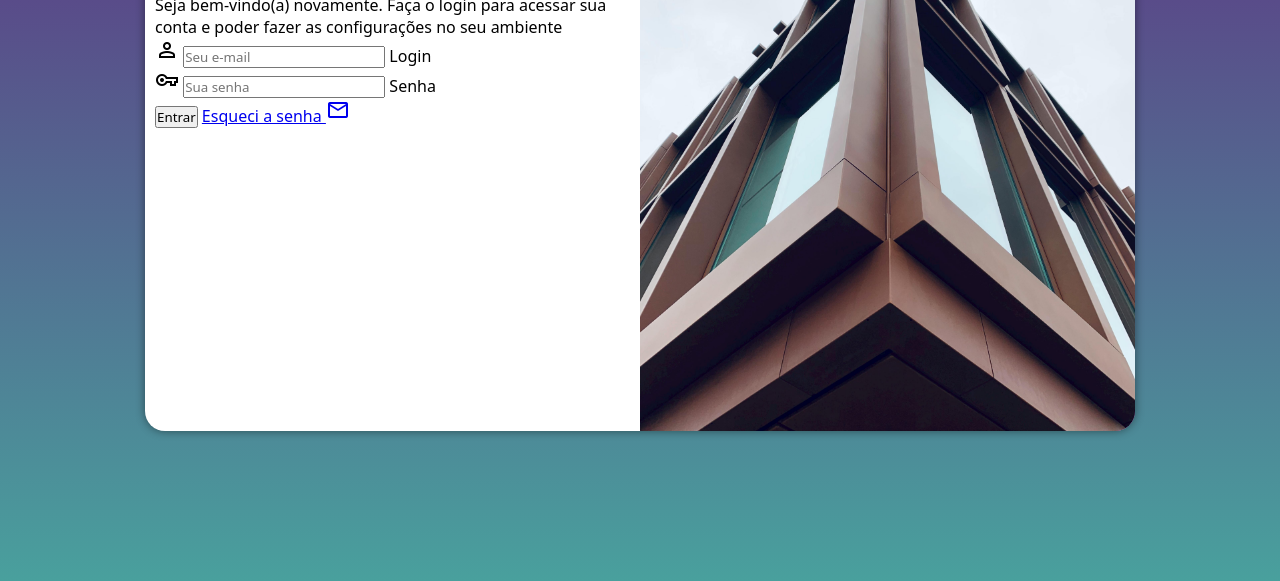
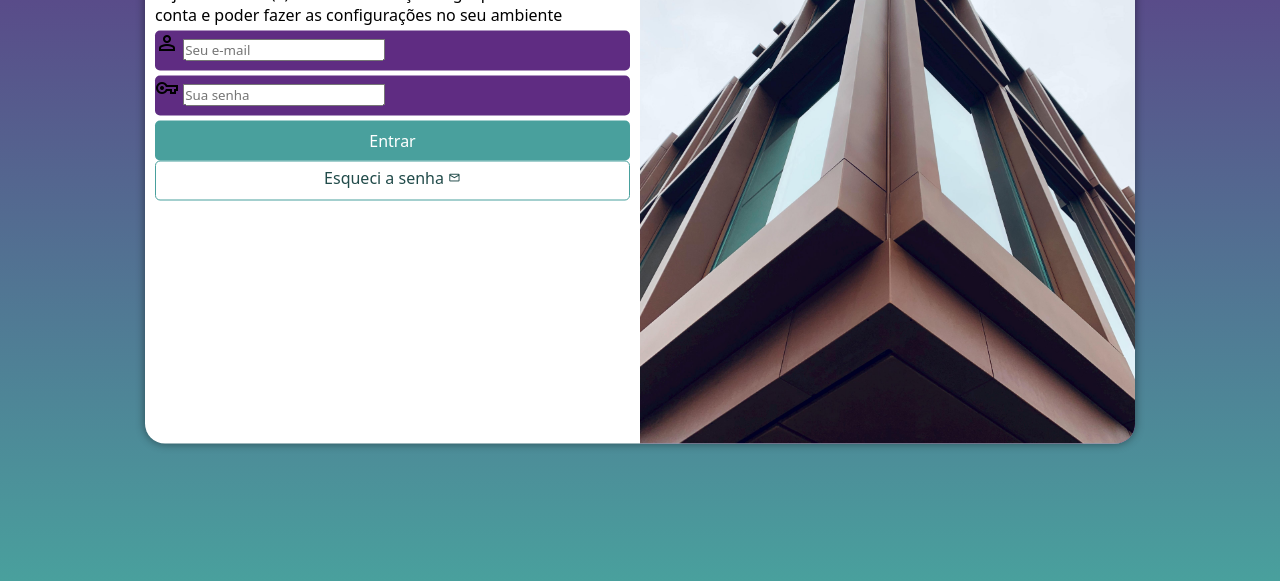
Before and after one commit to konodevtec/projeto-login, a plain HTML site: page index.html in a window 1280 px wide. Shown: the part 219-800 px from the top of the page. Drawn offline with nearby package versions, Linux system fonts and the light colour scheme.

Commit message:
formatação do formulário

```diff
--- a/estilos/style.css
+++ b/estilos/style.css
@@ -33,7 +33,7 @@ section#login{
     transform: translate(-50%, -50%);
     background-color: white;
     width: 255px;
-    height: 500px;
+    height: 525px;
     border-radius: 20px;
     overflow: hidden;
     box-shadow: 0px 0px 10px rgba(0, 0, 0, 0.459);
@@ -64,3 +64,54 @@ div#formulario > h1{
 div#formualario > p{
     font-size: 0.8em;
 }
+
+form > div.campo{
+    display: block;
+    background-color: #5f2c82;
+    width: 100%;
+    height: 40px;
+    border-radius: 5px;
+    margin:5px 0px 5px 0px
+}
+
+form label{
+    display: none;
+}
+
+form > input[type=submit]{
+    display: block;
+    font-size: 1em;
+    width: 100%;
+    height: 40px;
+    background-color: #49a09d;
+    color: white;
+    border: none;
+    border-radius: 5px;
+}
+form > input[type=submit]:hover{
+    background-color: #214b4a;
+    cursor: pointer;
+}
+
+form > a.botao{
+    display: block;
+    text-align: center;
+    font-size: 1em;
+    width: 100%;
+    height: 40px;
+    padding-top: 5px;
+    background-color: white;
+    color:#214b4a ;
+    border: 1px solid #49a09d;
+    border-radius: 5px;
+    text-decoration: none;
+}
+
+form >a.botao:hover{
+    background-color: #55c5c3;
+}
+
+form > a.botao > span{
+    font-size: 0.8em;
+
+}
--- a/index.html
+++ b/index.html
@@ -34,7 +34,7 @@
                         <label for="isenha">Senha</label>
                     </div>
                     <input type="submit" value="Entrar">
-                    <a href="esqueci.html">
+                    <a href="esqueci.html" class="botao">
                         Esqueci a senha <span class="material-symbols-outlined">mail</span>
                     </a>
                 </form>
```
